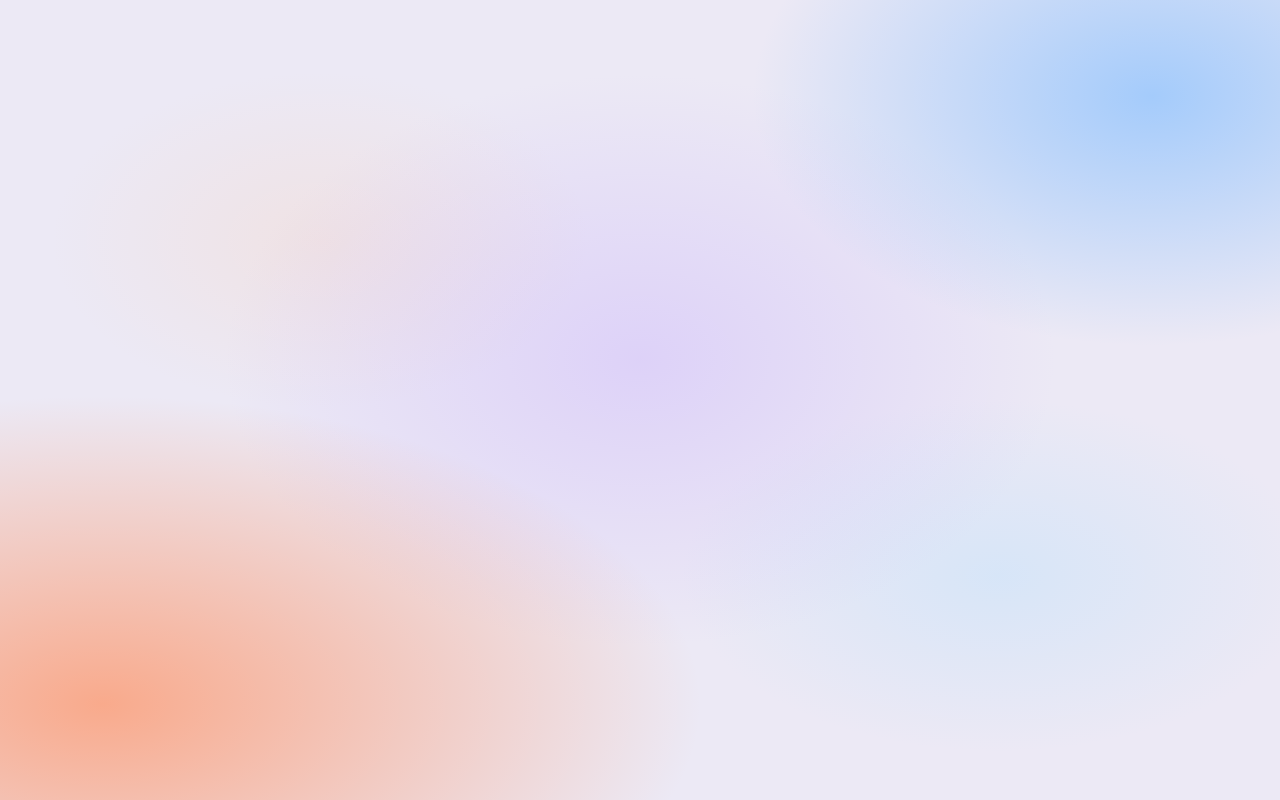
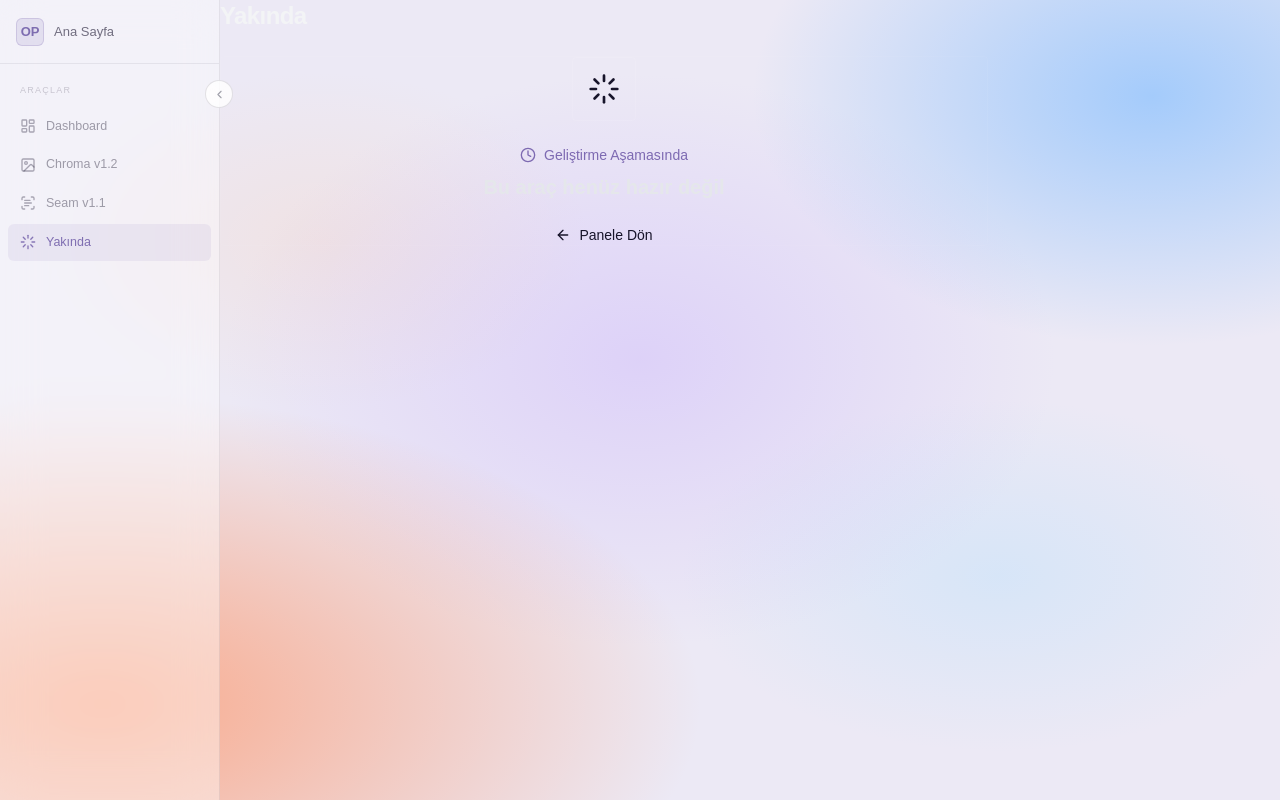
Before and after one commit to omerfarukpirhasanoglu/pirhasanoglu.com, a Next.js app: page /dashboard/tool-3 in a window 1280 px wide. Before the commit this address had no page. Built offline with nearby package versions, Linux system fonts and the light colour scheme.

Commit message:
models activated

```diff
--- /dev/null
+++ b/src/app/dashboard/tool-1/page.tsx
@@ -0,0 +1,28 @@
+import ImageAnalyzer from "@/src/components/features/ImageAnalyzer";
+import Image from "next/image";
+
+export default function Tool1Page() {
+  return (
+    <div className="relative w-full min-h-screen pb-20">
+
+      <div className="fixed inset-0 z-0 overflow-hidden pointer-events-none">
+        <Image
+          src="/dashboardback.png"
+          alt="Background"
+          fill
+          className="object-cover object-center opacity-30"
+          priority
+        />
+      </div>
+
+      <div className="relative z-10 w-full animate-in fade-in slide-in-from-bottom-4 duration-500">
+        <ImageAnalyzer
+          title="Chroma"
+          titleBadge="v1.2"
+          description="Kıyafetinizi yapay zeka ile görün. Stil, renk uyumu ve moda puanı hakkında anında geri bildirim alın."
+        />
+      </div>
+
+    </div>
+  );
+}
--- /dev/null
+++ b/src/app/dashboard/tool-2/page.tsx
@@ -0,0 +1,28 @@
+import SmartChunker from "@/src/components/features/SmartChunker";
+import Image from "next/image";
+
+export default function Tool2Page() {
+  return (
+    <div className="relative w-full min-h-screen pb-20">
+
+      <div className="fixed inset-0 z-0 overflow-hidden pointer-events-none">
+        <Image
+          src="/dashboardback.png"
+          alt="Background"
+          fill
+          className="object-cover object-center opacity-30"
+          priority
+        />
+      </div>
+
+      <div className="relative z-10 w-full animate-in fade-in slide-in-from-bottom-4 duration-500">
+        <SmartChunker
+          title="Seam"
+          titleBadge="v1.1"
+          description="RAG için dokümanları anlamsal bölümlere ayırır. Cümleler arası geçişleri öğrenerek sabit boyut yerine içeriğe duyarlı chunk'lar üretir."
+        />
+      </div>
+
+    </div>
+  );
+}
--- /dev/null
+++ b/src/app/dashboard/tool-3/page.tsx
@@ -0,0 +1,44 @@
+import { Clock, Loader, ArrowLeft } from "lucide-react";
+import Link from "next/link";
+
+export default function Tool3Page() {
+  return (
+    <div className="w-full animate-in fade-in slide-in-from-bottom-4 duration-500">
+      <div className="max-w-3xl mx-auto flex flex-col gap-6">
+
+        {/* Başlık */}
+        <div>
+          <h2 className="text-2xl font-bold tracking-tight text-gray-100">
+            Yakında
+          </h2>
+
+        </div>
+
+        {/* Placeholder kartı */}
+        <div className="glass-panel rounded-sm p-12 border border-white/5 flex flex-col items-center justify-center text-center gap-6">
+
+          <div className="w-16 h-16 rounded-sm bg-surface flex items-center justify-center border border-white/10">
+            <Loader className="w-8 h-8 text-textMuted" />
+          </div>
+
+          <div className="flex flex-col gap-2">
+            <div className="flex items-center justify-center gap-2">
+              <Clock className="w-4 h-4 text-accent" />
+              <span className="text-sm font-medium text-accent">Geliştirme Aşamasında</span>
+            </div>
+            <h3 className="text-xl font-semibold text-gray-200">Bu araç henüz hazır değil</h3>
+          </div>
+
+          <Link
+            href="/dashboard"
+            className="flex items-center gap-2 text-sm text-textMuted hover:text-accent transition-colors duration-250"
+          >
+            <ArrowLeft className="w-4 h-4" />
+            Panele Dön
+          </Link>
+
+        </div>
+      </div>
+    </div>
+  );
+}
```
